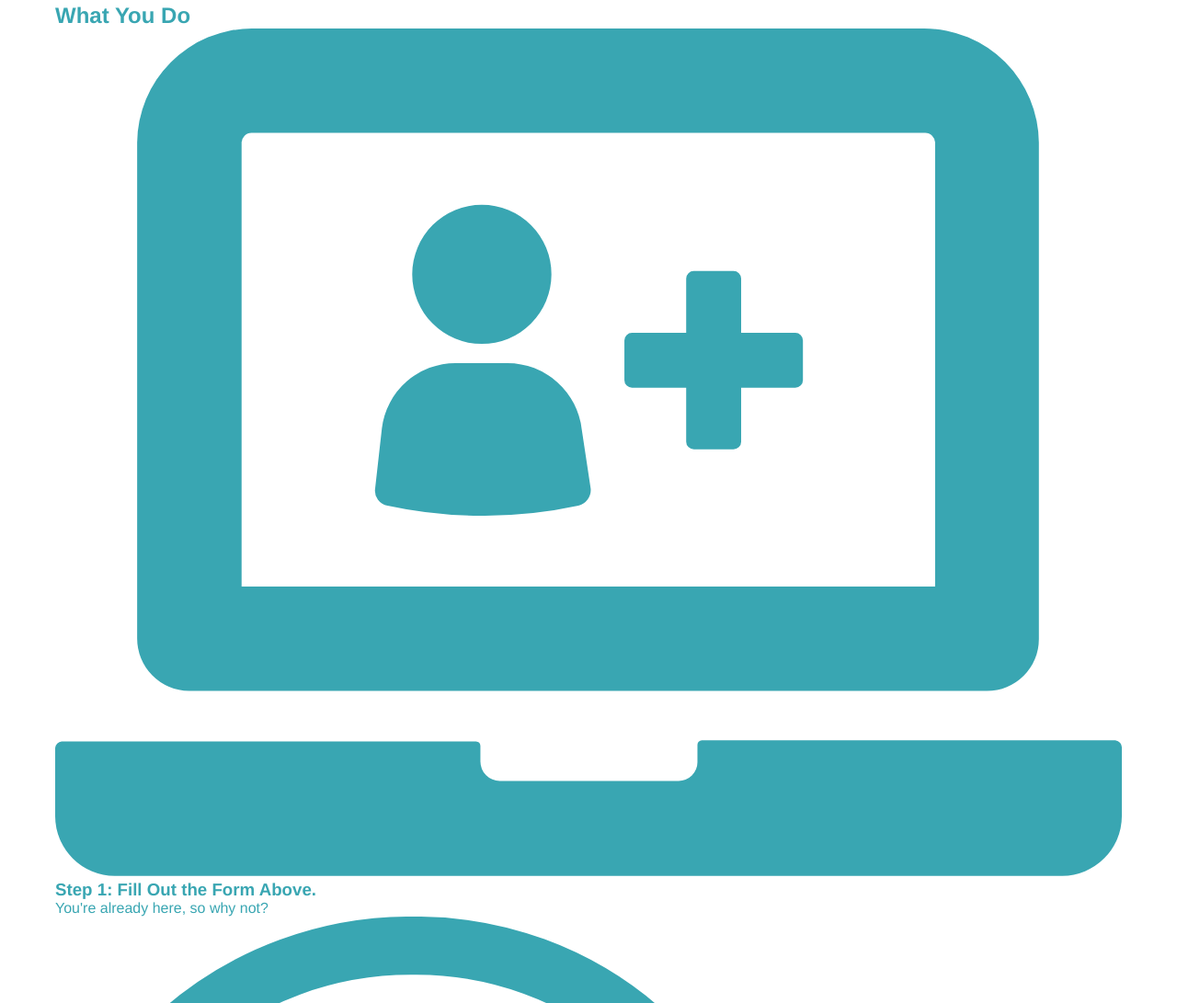
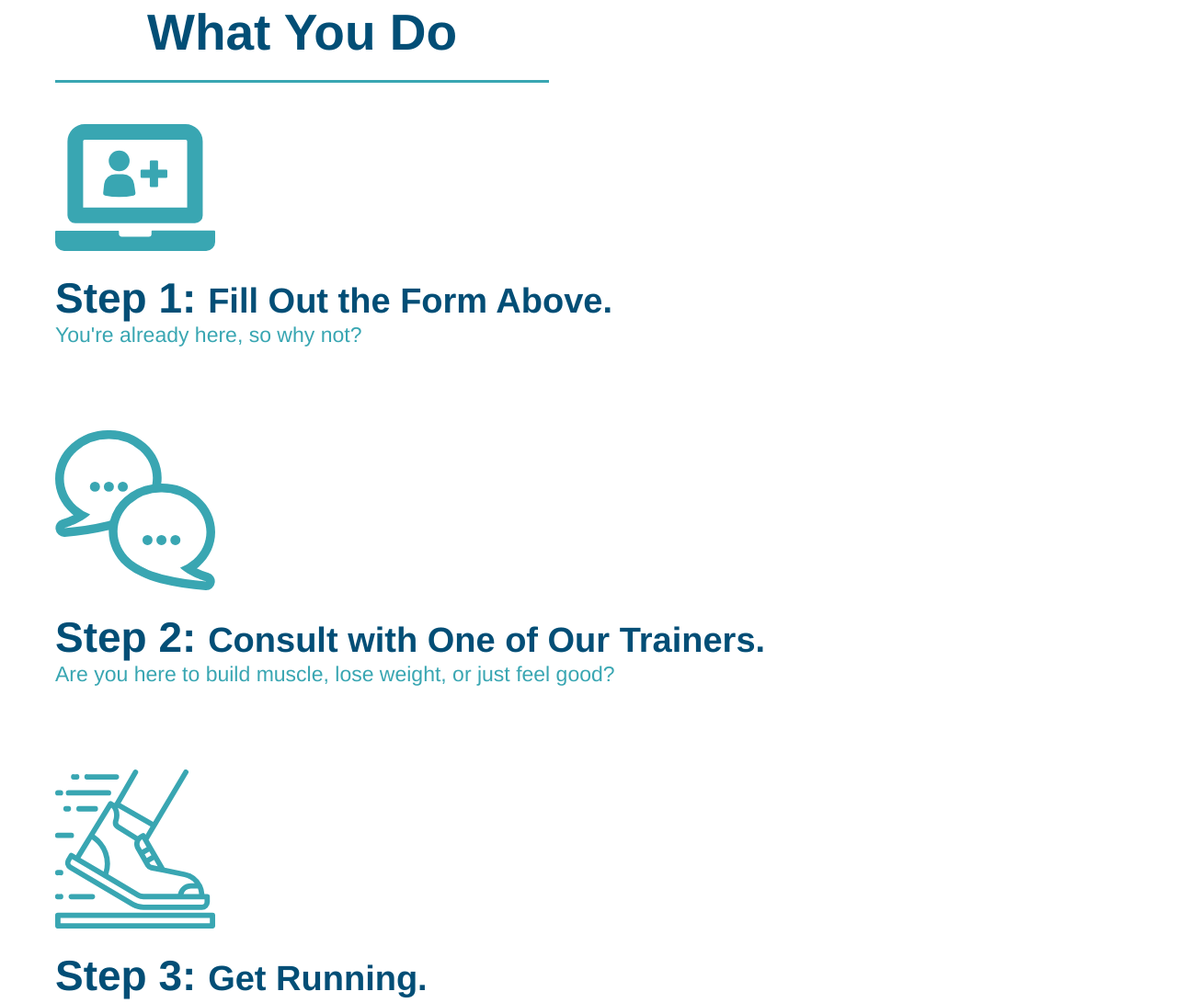
Before and after one commit to kenneththelarson/run-buddy, a plain HTML site: page index.html in a window 1280 px wide. Shown: the part 1117-2208 px from the top of the page at 92% size. Drawn offline with Linux system fonts and the light colour scheme.

Commit message:
style what you do section

```diff
--- a/assets/css/style.css
+++ b/assets/css/style.css
@@ -124,13 +124,7 @@ header h3 {
 }
 
 .intro h2 {
-    font-size: 55px;
-    color: #024e76;
-    margin-bottom: 35px;
-    padding: 0 100px 20px 100px;
-    border-bottom: 3px solid;
-    border-color: #fce138;
-    display: inline-block;
+
 }
 
 .intro p {
@@ -140,3 +134,48 @@ header h3 {
     font-size: 20px;
     margin: 0 auto;
 }
+
+.steps h2 {
+
+}
+
+.section-title {
+    font-size: 55px;
+    color: #024e76;
+    margin-bottom: 35px;
+    padding: 0 100px 20px 100px;
+    display: inline-block;
+    border-bottom: 3px solid;
+}
+
+.primary-border {
+    border-color: #fce138;
+}
+
+.secondary-border {
+    border-color: #39a6b2;
+}
+
+.steps div {
+    margin-bottom: 80px;
+}
+
+.steps img {
+    width: 15%;
+    margin: 10px 0;
+}
+
+.steps h3 {
+    color: #024e76;
+    font-size: 46px;
+    margin-top: 10px;
+}
+
+.steps p {
+    color: #39a6b2;
+    font-size: 23px;
+}
+
+.steps span {
+    font-size: 38px;
+}
--- a/index.html
+++ b/index.html
@@ -63,37 +63,37 @@
 
         <!-- "what we do" section -->
         <section id="what-we-do" class="intro">
-            <h2>What We Do</h2>
+            <h2 class="section-title primary-border">What We Do</h2>
             <p>
                 butcher selfies chambray shabby chic gentrify readymade yr Echo Park XOXO Tumblr normcor Banksy direct trade Blue Bottle chillwave you probably haven't heard of them single-origin coffee Vice fanny pack fixie Odd Future Austin fingerstache pickled twee synth Wes Anderson Thundercats viral bitters flannel meggings narwhal Marfa Schlitz sustainable Intelligentsia umami deep v craft
             </p>
         </section>
 
         <!-- "what you do" section -->
-        <section id="what-you-do">
-            <h2>What You Do</h2>
+        <section id="what-you-do" class="steps">
+            <h2 class="section-title secondary-border">What You Do</h2>
 
             <div>
                 <img src="./assets/images/step-1.svg" alt="" />
-                <h3>Step 1: Fill Out the Form Above.</h3>
+                <h3>Step 1: <span>Fill Out the Form Above.</span></h3>
                 <p>You're already here, so why not?</p>
             </div>
 
             <div>
                 <img src="./assets/images/step-2.svg" alt="" />
-                <h3>Step 2: Consult with One of Our Trainers.</h3>
+                <h3>Step 2: <span>Consult with One of Our Trainers.</span></h3>
                 <p>Are you here to build muscle, lose weight, or just feel good?</p>
             </div>
 
             <div>
                 <img src="./assets/images/step-3.svg" alt="" />
-                <h3>Step 3: Get Running.</h3>
+                <h3>Step 3: <span>Get Running.</span></h3>
                 <p>Hit the ground running (literally) once your trainer lays out your plan.</p>
             </div>
 
             <div>
                 <img src="./assets/images/step-4.svg" alt="" />
-                <h3>Step 4: See Results.</h3>
+                <h3>Step 4: <span>See Results.</span></h3>
                 <p>Bi-weekly checkins with your trainer will keep you focused</p>
             </div>
         </section>
```
